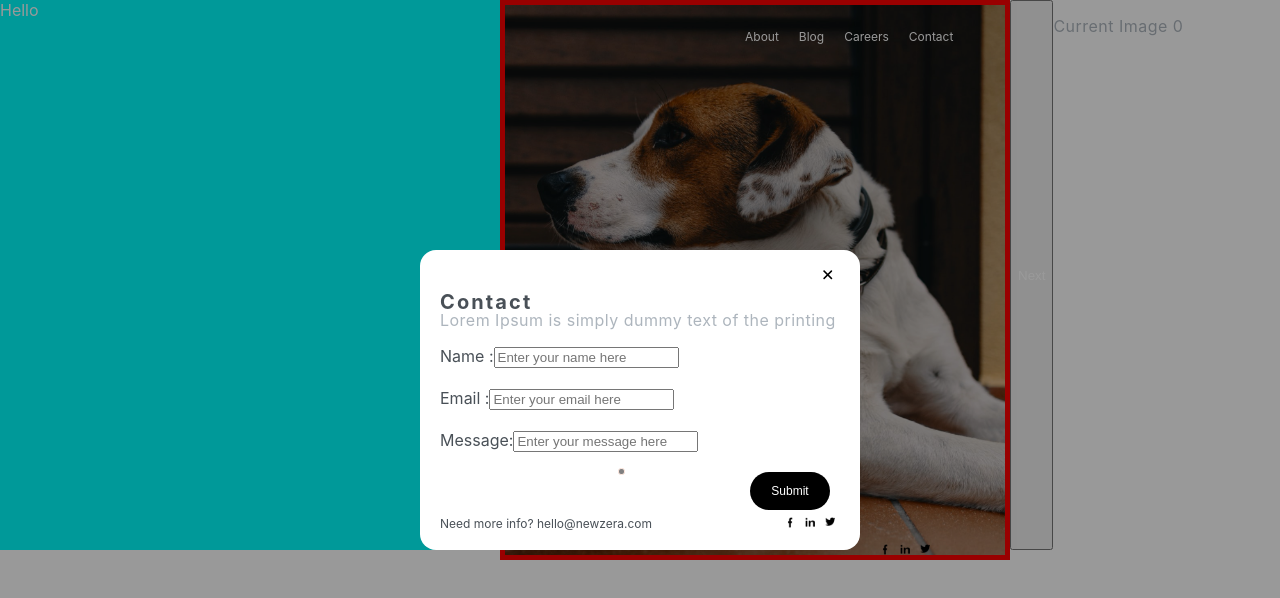
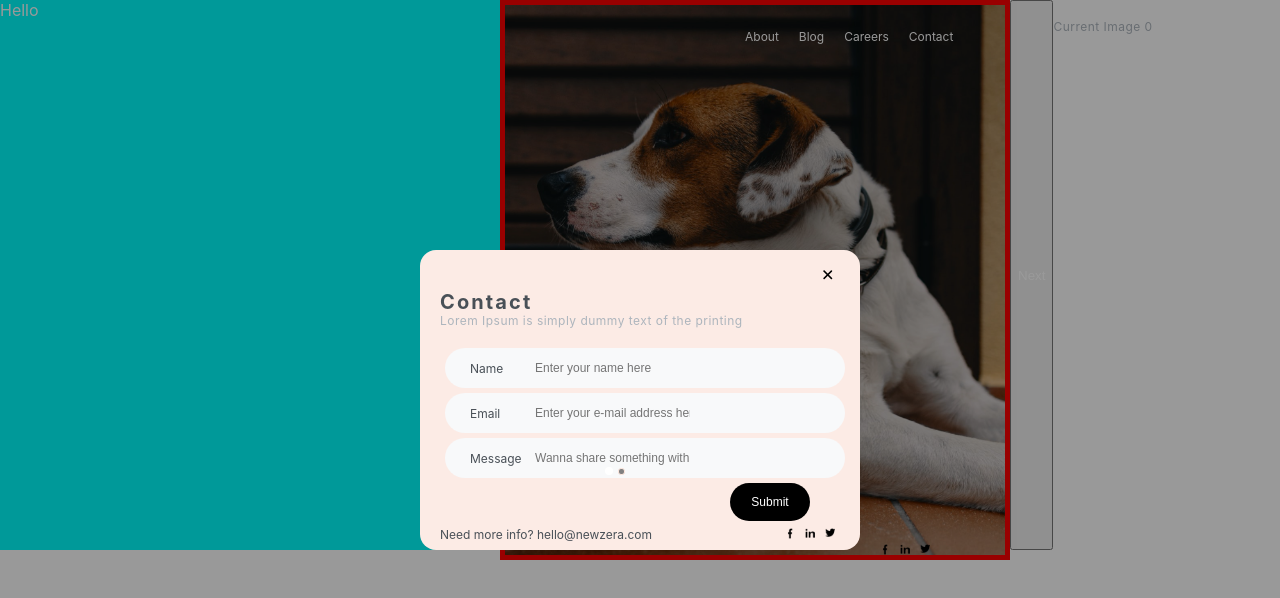
Before and after one commit to Dsdroid1/Newzera_React_Image_Slider, a React (Create React App) app: page / in a window 1280 px wide. Both pictures are taken after a click on the item "Contact". Shown: the top 598 px of the page. Built offline with nearby package versions, Linux system fonts and the light colour scheme.

Commit message:
Popup css done

```diff
--- a/src/try2/popup.css
+++ b/src/try2/popup.css
@@ -14,7 +14,7 @@
 .popup-content{
     position: relative;
     width:400px;
-    background: white;
+    background:#FCEBE5;
     height: 260px;
     border-radius: 16px;
     padding: 20px;
@@ -43,7 +43,7 @@
     text-align: left;
     letter-spacing: 2.1px;
     color: #495057;
-    font: normal normal bold  Banana Grotesk;
+
     top: 20px;
     position: relative;
     font-weight: bold;
@@ -53,6 +53,13 @@
 p{
     color: #ADB5BD;
     letter-spacing: 0.48px;
+    font-size:12px;
+    top: 7px;
+    position: relative;
+}
+form{
+    top:15px;
+    position: relative;
 }
 
 form>label,input{
@@ -65,6 +72,8 @@ form>label,input{
     position: relative;
     float: right;
     margin: 5px;
+    bottom: 5px;
+    top:15px;
 }
 
 .facebook{
@@ -99,3 +108,34 @@ input[type=submit]{
     color: white;
     cursor: pointer;
 }
+
+.form-field>input{
+    border:none;
+    background-color:#F8F9FA;
+    margin: 5px;
+    padding: 5px;
+    font-size:12px;
+    text-align: left;
+}
+
+.form-field{
+    background-color:#F8F9FA;
+    height: 40px;
+    border-radius: 30px;
+    width: 100%;
+    margin: 5px;
+    display: flex;
+
+
+}
+
+.form-field>label{
+    color:#495057;
+    font-size: 12px;
+    margin-left: 20px;
+    padding:5px;
+    margin-top:auto;
+    margin-bottom:auto;
+    text-align:left;
+    width: 50px;
+}
--- a/src/try2/popup.jsx
+++ b/src/try2/popup.jsx
@@ -9,23 +9,23 @@ function Popup(props){
                 <div className='contact-heading'>Contact</div>
                 <p>Lorem Ipsum is simply dummy text of the printing</p>
                 <form>
-                <label for='name'  >Name    :</label>
+                    <div className='form-field'>
+                <label for='name'  >Name</label>
                 <input type='text' name='name' placeholder='Enter your name here'/>
-                <br/>
-                <br/>
-                <label for='email'  >Email  :</label>
-                <input type='email' name='email' placeholder='Enter your email here'/>
-                <br/>
-                <br/>
-                <label for='message'>Message:</label>
-                <input type='text' name='message' placeholder='Enter your message here'/>
-                <br/>
-                <br/>
+                    </div>
+                    <div className='form-field'>
+                <label for='email'  >Email</label>
+                <input type='email' name='email' placeholder='Enter your e-mail address here'/>
+                    </div>
+                    <div className='form-field'>
+                <label for='message'>Message</label>
+                <input type='text' name='message' placeholder='Wanna share something with us?'/>
+                    </div>
                 <input style={{ position:'absolute',right:'30px'}} type='submit' value='Submit'></input>
                 </form>
                 <br/>
                 <br/>
-                <span style={{color: '#495057', fontSize: '12px'}}>Need more info? hello@newzera.com</span>
+                <span style={{color: '#495057', fontSize: '12px',position:'relative',top: '15px'}}>Need more info? hello@newzera.com</span>
                 <a href='https://twitter.com/?lang=en'><div className='twitter icons'></div></a>
                 <a href='https://www.linkedin.com/feed/'><div className='linkedin icons'></div></a>
                 <a href='https://www.facebook.com/'><div className='facebook icons'></div></a>
```
Also changed, not shown: 1 other file (tests, documents, lock files or other folders).
